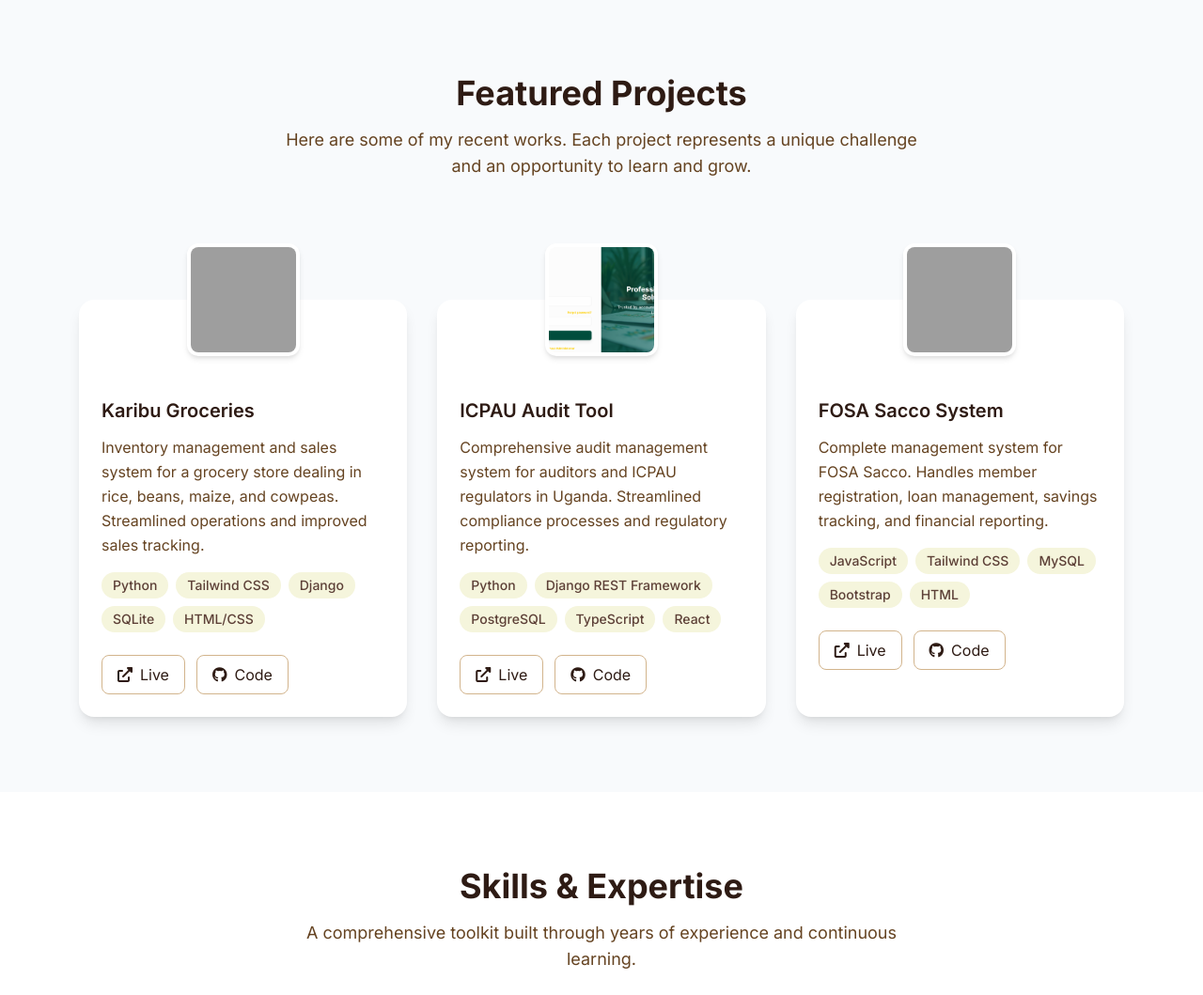
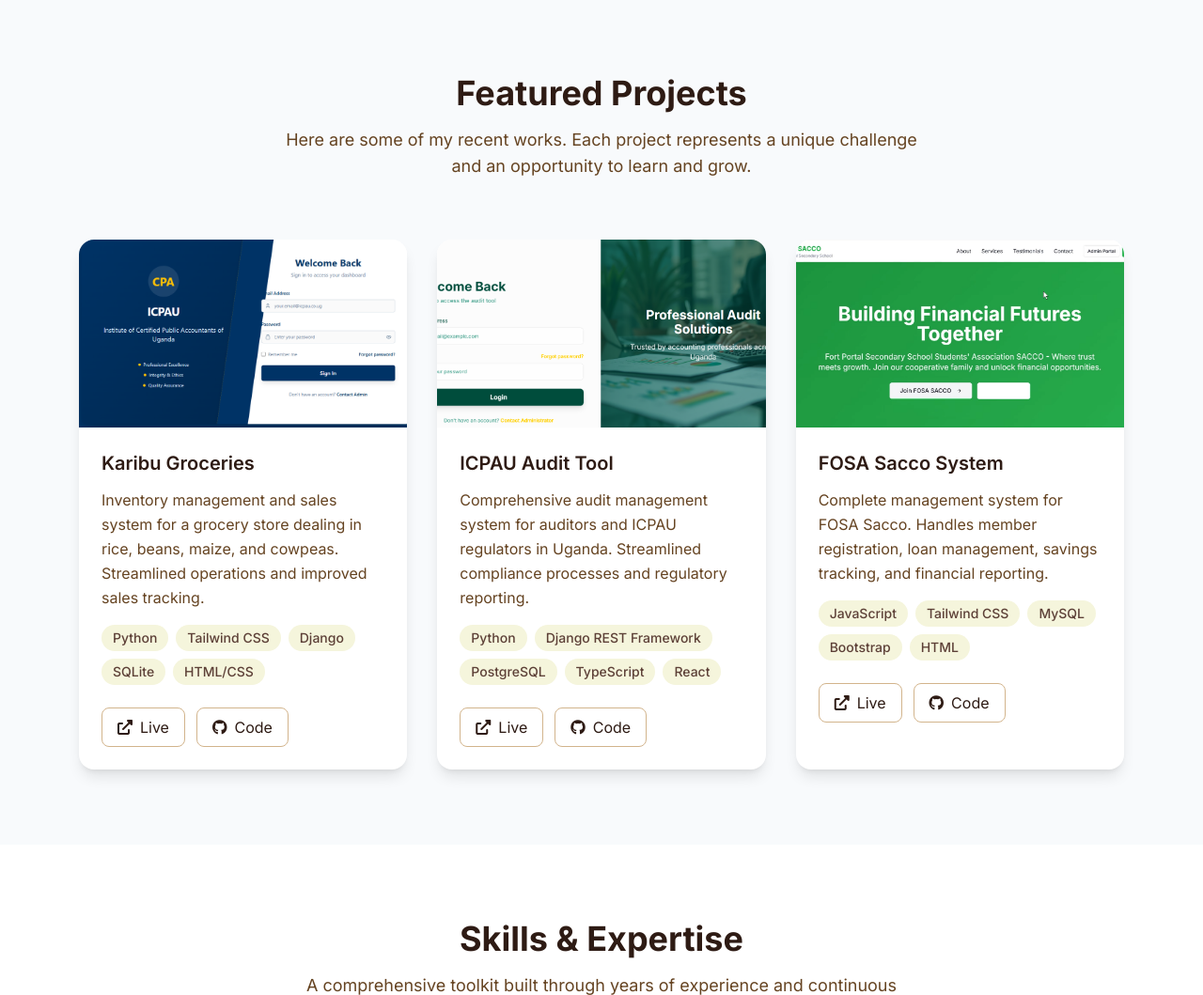
Before and after one commit to Lauryn-cloud-star/portfolio, a Flask app: page / in a window 1280 px wide. Shown: the part 1148-2207 px from the top of the page at 94% size. Run offline with Flask 3, Linux system fonts and the light colour scheme; some libraries are stand-ins or nearby versions; grey boxes are pictures that could not be loaded.

Commit message:
Update project cards with larger images and better layout

```diff
--- a/app.py
+++ b/app.py
@@ -43,7 +43,7 @@
         'live_url': '#',
         'code_url': 'https://github.com/Lauryn-cloud-star/final_project',
         'icon': 'shopping-cart',
-        'icon_image': 'icon-shop.png'
+        'image': 'image.png'
     },
     {
         'title': 'ICPAU Audit Tool',
@@ -52,7 +52,7 @@
         'live_url': '#',
         'code_url': '#',
         'icon': 'chart-bar',
-        'icon_image': 'icpau.png'
+        'image': 'icpau.png'
     },
     {
         'title': 'FOSA Sacco System',
@@ -61,7 +61,7 @@
         'live_url': '#',
         'code_url': 'https://github.com/Lauryn-cloud-star/grow-sacco-hub',
         'icon': 'university',
-        'icon_image': 'icon-bank.png'
+        'image': 'fosa.png'
     }
 ]
 
--- a/templates/index.html
+++ b/templates/index.html
@@ -38,13 +38,9 @@
 
         /* Project image container styles */
         .project-image-container {
-            width: 120px;
-            height: 120px;
-            border-radius: 12px;
+            height: 200px;
+            width: 100%;
             overflow: hidden;
-            margin: -60px auto 20px;
-            box-shadow: 0 4px 6px -1px rgba(0, 0, 0, 0.1), 0 2px 4px -1px rgba(0, 0, 0, 0.06);
-            border: 4px solid white;
             background-color: white;
         }
 
@@ -56,7 +52,7 @@
         }
 
         .project-image-container:hover img {
-            transform: scale(1.1);
+            transform: scale(1.05);
         }
 
         .oval-image {
@@ -196,9 +192,9 @@
             </div>
             <div class="grid md:grid-cols-2 lg:grid-cols-3 gap-8">
                 {% for project in projects %}
-                <div class="bg-white rounded-2xl overflow-visible shadow-lg hover:shadow-2xl transition-all duration-300 hover:-translate-y-2 mt-16">
+                <div class="bg-white rounded-2xl overflow-hidden shadow-lg hover:shadow-2xl transition-all duration-300 hover:-translate-y-2">
                     <div class="project-image-container">
-                        <img src="{{ url_for('static', filename='images/' + project.icon_image) }}"
+                        <img src="{{ url_for('static', filename='images/' + project.image) }}"
                              alt="{{ project.title }}"
                              class="w-full h-full object-cover">
                     </div>
```
